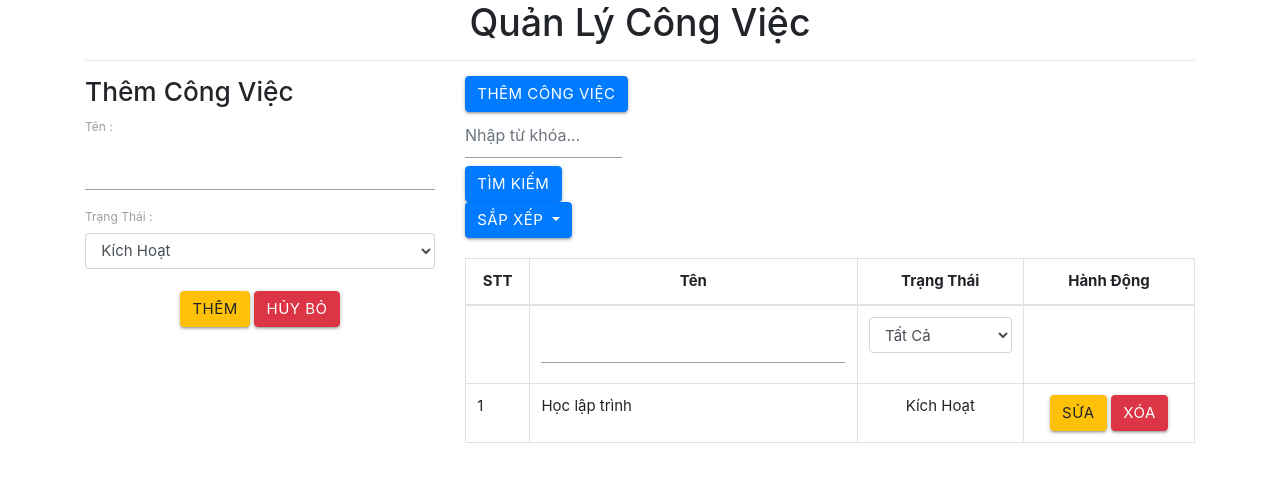
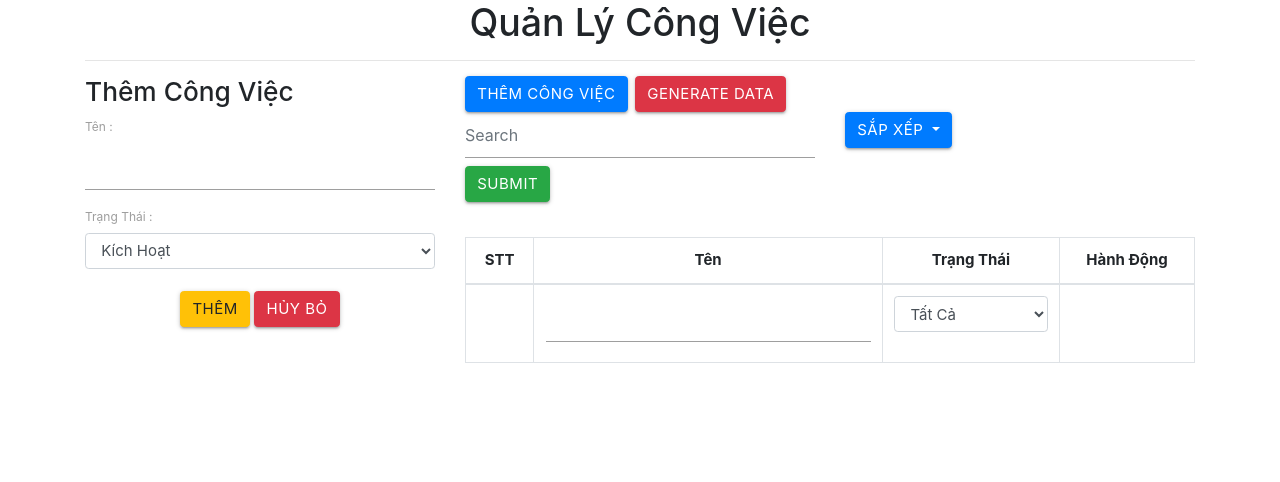
Before and after one commit to TrinhQuangvo/React_learning_TodoList, a React (Create React App) app: page / in a window 1280 px wide. Shown: the top 482 px of the page. Built offline with nearby package versions, Linux system fonts and the light colour scheme.

Commit message:
display items

```diff
--- a/public/index.html
+++ b/public/index.html
@@ -13,12 +13,17 @@
       user's mobile device or desktop. See https://developers.google.com/web/fundamentals/web-app-manifest/
     -->
     <link rel="manifest" href="%PUBLIC_URL%/manifest.json" />
-    <link rel="stylesheet" href="https://stackpath.bootstrapcdn.com/bootstrap/4.3.1/css/bootstrap.min.css" integrity="sha384-ggOyR0iXCbMQv3Xipma34MD+dH/1fQ784/j6cY/iJTQUOhcWr7x9JvoRxT2MZw1T" crossorigin="anonymous">
+    <!-- Latest compiled and minified CSS -->
+    <link rel="stylesheet" href="https://maxcdn.bootstrapcdn.com/bootstrap/4.3.1/css/bootstrap.min.css">
 
-<script src="https://code.jquery.com/jquery-3.3.1.slim.min.js" integrity="sha384-q8i/X+965DzO0rT7abK41JStQIAqVgRVzpbzo5smXKp4YfRvH+8abtTE1Pi6jizo" crossorigin="anonymous"></script>
-    <script src="https://cdnjs.cloudflare.com/ajax/libs/popper.js/1.14.7/umd/popper.min.js" integrity="sha384-UO2eT0CpHqdSJQ6hJty5KVphtPhzWj9WO1clHTMGa3JDZwrnQq4sF86dIHNDz0W1" crossorigin="anonymous"></script>
-    <script src="https://stackpath.bootstrapcdn.com/bootstrap/4.3.1/js/bootstrap.min.js" integrity="sha384-JjSmVgyd0p3pXB1rRibZUAYoIIy6OrQ6VrjIEaFf/nJGzIxFDsf4x0xIM+B07jRM" crossorigin="anonymous"></script>
+    <!-- jQuery library -->
+    <script src="https://ajax.googleapis.com/ajax/libs/jquery/3.4.1/jquery.min.js"></script>
 
+    <!-- Popper JS -->
+    <script src="https://cdnjs.cloudflare.com/ajax/libs/popper.js/1.14.7/umd/popper.min.js"></script>
+
+    <!-- Latest compiled JavaScript -->
+    <script src="https://maxcdn.bootstrapcdn.com/bootstrap/4.3.1/js/bootstrap.min.js"></script>
     <!--
       Notice the use of %PUBLIC_URL% in the tags above.
       It will be replaced with the URL of the `public` folder during the build.
--- a/src/App.js
+++ b/src/App.js
@@ -3,17 +3,40 @@ import TaskForm from './Components/TaskForm';
 import Control from './Components/Control'
 import './App.css';
 import TaskList from './Components/TaskList';
+class App extends Component {
+    constructor(props){
+        super(props);
+        this.state= {
+                tasks :[
 
-class App extends Component {
+            ]
+        }
+    }
+    onGenerateData = () =>{
+        var tasks = [
+        {id:Math.random(),name:'take out the trash',status:false},
+        {id:Math.random(),name:'buy some milk',status:true},
+        {id:Math.random(),name:'loremmmmmt',status:true}
+    ];
+        this.setState({
+            tasks : tasks
+        });
+        //lưu trữ trong local storage
+        localStorage.setItem('tasks',JSON.stringify(tasks))
+    }
 
-  state = {
-    todos: [
-      {id:Math.random(),title:'take out the trash',completed:false},
-      {id:Math.random(),title:'buy some milk',completed:false},
-      {id:Math.random(),title:'loremmmmmt',completed:true}
-    ]
-  }
+    componentDidMount(){
+        if(localStorage && localStorage.getItem('tasks')){
+            var tasks = JSON.parse(localStorage.getItem('tasks'));
+            this.setState({
+                tasks : tasks
+            })
+        }
+    }
+
   render(){
+      //var tasks = this.state.tasks
+      var {tasks} = this.state
     return (
       <div className="container">
         <div className="text-center">
@@ -25,13 +48,11 @@ class App extends Component {
                 <TaskForm/>
             </div>
             <div className="col-xs-8 col-sm-8 col-md-8 col-lg-8">
-                <button type="button" className="btn btn-primary">
-                    <span className="fa fa-plus"></span>Thêm Công Việc
-                </button>
-                <div className="row mt-15">
+                <button type="button" className="btn btn-primary"> <span className="fa fa-plus"></span>Thêm Công Việc</button>
+                <button type="button" onClick={this.onGenerateData} className="btn btn-danger ml-2"> <span className="fa fa-plus"></span>Generate Data</button>
                   <Control/>
-                </div>
-                <TaskList/>
+
+                <TaskList tasks={tasks}/>
             </div>
         </div>
     </div>
--- a/src/Components/Control.js
+++ b/src/Components/Control.js
@@ -4,10 +4,8 @@ import Sort from './Sort'
 export class Control extends Component {
     render() {
         return (
-            <div>
-                <div className="col-xs-6 col-sm-6 col-md-6 col-lg-6">
-                    <Search/>
-                </div>
+            <div className="row mt-15">
+                <Search/>
                 <div className="col-xs-6 col-sm-6 col-md-6 col-lg-6">
                     <Sort/>
                 </div>
--- a/src/Components/Search.js
+++ b/src/Components/Search.js
@@ -3,14 +3,13 @@ import React, { Component } from 'react'
 export class Search extends Component {
     render() {
         return (
-            <div className="input-group">
-                <input type="text" className="form-control" placeholder="Nhập từ khóa..." />
-                <span className="input-group-btn">
-                  <button className="btn btn-primary" type="button">
-                    <span className="fa fa-search">Tìm Kiếm</span>
-                  </button>
-                </span>
+            <div className="col-xs-6 col-sm-6 col-md-6 col-lg-6">
+             <div className="form-group has-search">
+              <span className="fa fa-search form-control-feedback"></span>
+              <input type="text" className="form-control" placeholder="Search"/>
+              <input type="submit" className="btn btn-success" value="Submit" />
             </div>
+          </div>
         )
     }
 }
--- a/src/Components/TaskForm.js
+++ b/src/Components/TaskForm.js
@@ -27,7 +27,6 @@ export class TaskForm extends Component {
                         </form>
                     </div>
                 </div>
-
             </div>
         )
     }
--- a/src/Components/TaskItems.js
+++ b/src/Components/TaskItems.js
@@ -2,11 +2,12 @@ import React, { Component } from 'react'
 
 export class TaskItems extends Component {
     render() {
+        var {task ,index} = this.props;
         return (
                 <tr>
-                    <td>1</td>
-                    <td>Học lập trình</td>
-                    <td className="text-center"><span className="label label-success">Kích Hoạt</span></td>
+                    <td>{index + 1}</td>
+                    <td>{task.name}</td>
+                    <td className="text-center"><span className={task.status ? 'badge badge-pill badge-success text-white' : 'badge badge-pill badge-danger text-white'}>{task.status ? 'Kích Hoạt' : 'Ẩn'}</span></td>
                     <td className="text-center">
                         <button type="button" className="btn btn-warning">
                             <span className="fa fa-pencil"></span>Sửa
--- a/src/Components/TaskList.js
+++ b/src/Components/TaskList.js
@@ -3,6 +3,10 @@ import TaskItems from './TaskItems'
 
 export class TaskList extends Component {
     render() {
+        var {tasks} = this.props
+        var elementTasks = tasks.map((task ,index) => {
+            return <TaskItems key={task.id} index={index} task={task}/>
+        })
         return (
             <div>
                  <div className="row mt-15">
@@ -31,7 +35,7 @@ export class TaskList extends Component {
                                     </td>
                                     <td></td>
                                 </tr>
-                               <TaskItems/>
+                               {elementTasks}
                                </tbody>
                         </table>
                     </div>
```
